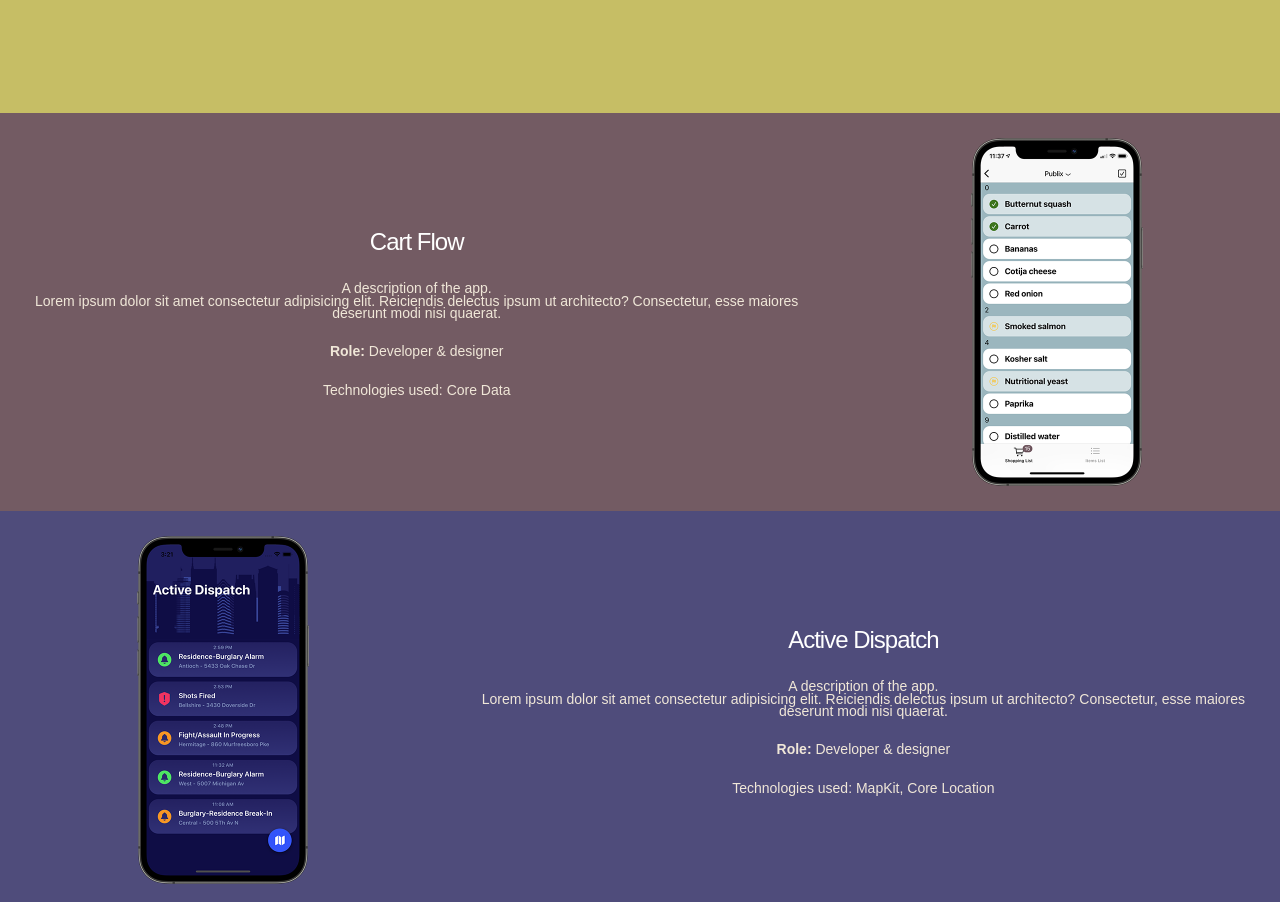
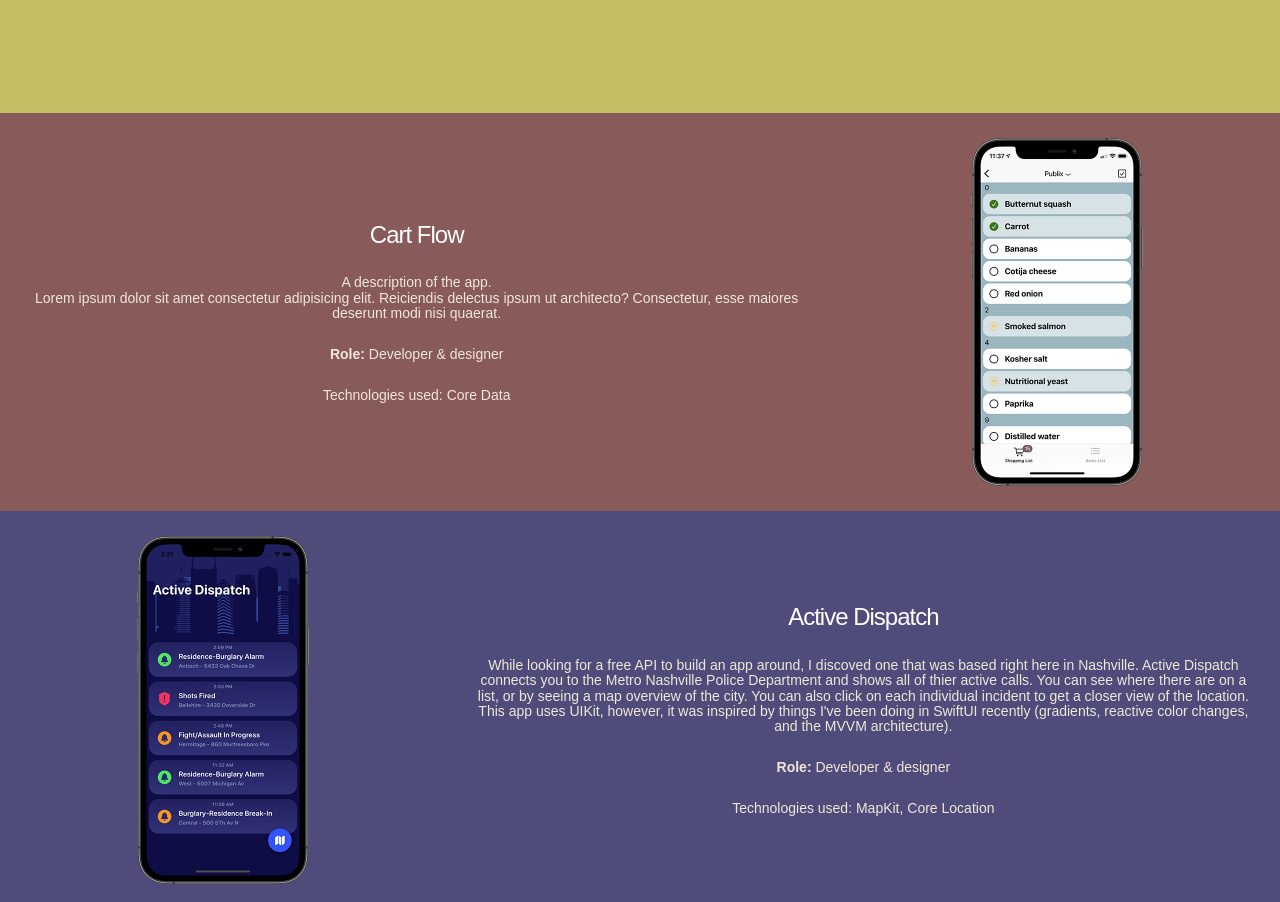
Before and after one commit to scottquintana/scottquintana.com, a plain HTML site: page index.html in a window 1280 px wide. Shown: the part 687-1589 px from the top of the page. Drawn offline with Linux system fonts and the light colour scheme; a web font is replaced by a local one.

```diff
--- a/css/style.css
+++ b/css/style.css
@@ -43,6 +43,10 @@
   /* background-color: crimson; */
 }
 
+.hero-content h3 {
+  color: #223F57;
+}
+
 .hero img {
   image-rendering: -moz-crisp-edges;
   image-rendering: -o-crisp-edges;
@@ -50,6 +54,7 @@
   /* image-rendering: crisp-edges; */
   /* -ms-interpolation-mode: nearest-neighbor; IE (non-standard property) */
   max-width: 500px;
+  width: 140%;
   height: auto;
 }
 
@@ -79,7 +84,7 @@
   padding: 30px;
   justify-content: center;
   align-items: center;
-  max-width: 500px;
+  max-width: 600px;
 }
 
 .app {
@@ -109,7 +114,7 @@
 
 .app-desc p {
   font-size: 14px;
-  line-height: 90%;
+  line-height: 1.1;
   font-weight: 200;
 }
 
@@ -124,7 +129,8 @@
 }
 
 #cartflow {
-  background-color: #735B63;
+  background: #885a5a;
+  /* background-color: #735B63; */
 }
 
 #cartflow h2 {
--- a/index.html
+++ b/index.html
@@ -51,10 +51,14 @@
         <div class="app app-desc">
           <h2>Active Dispatch</h2>
           <br>
-          <p>A description of the app.</p>
-          <p>Lorem ipsum dolor sit amet consectetur adipisicing elit.
-            Reiciendis delectus ipsum ut architecto? Consectetur,
-            esse maiores deserunt modi nisi quaerat.</p><br>
+          <p>While looking for a free API to build an app around,
+            I discoved one that was based right here in Nashville.
+            Active Dispatch connects you to the Metro Nashville Police
+            Department and shows all of thier active calls.
+            You can see where there are on a list, or by seeing a map overview
+            of the city.
+            You can also click on each individual incident to get a closer
+            view of the location. This app uses UIKit, however, it was inspired by things I've been doing in SwiftUI recently (gradients, reactive color changes, and the MVVM architecture).</p><br>
           <p><b>Role:</b> Developer & designer</p><br>
           <p>Technologies used: MapKit, Core Location</p>
         </div>
```
Also changed, not shown: 1 other file.
